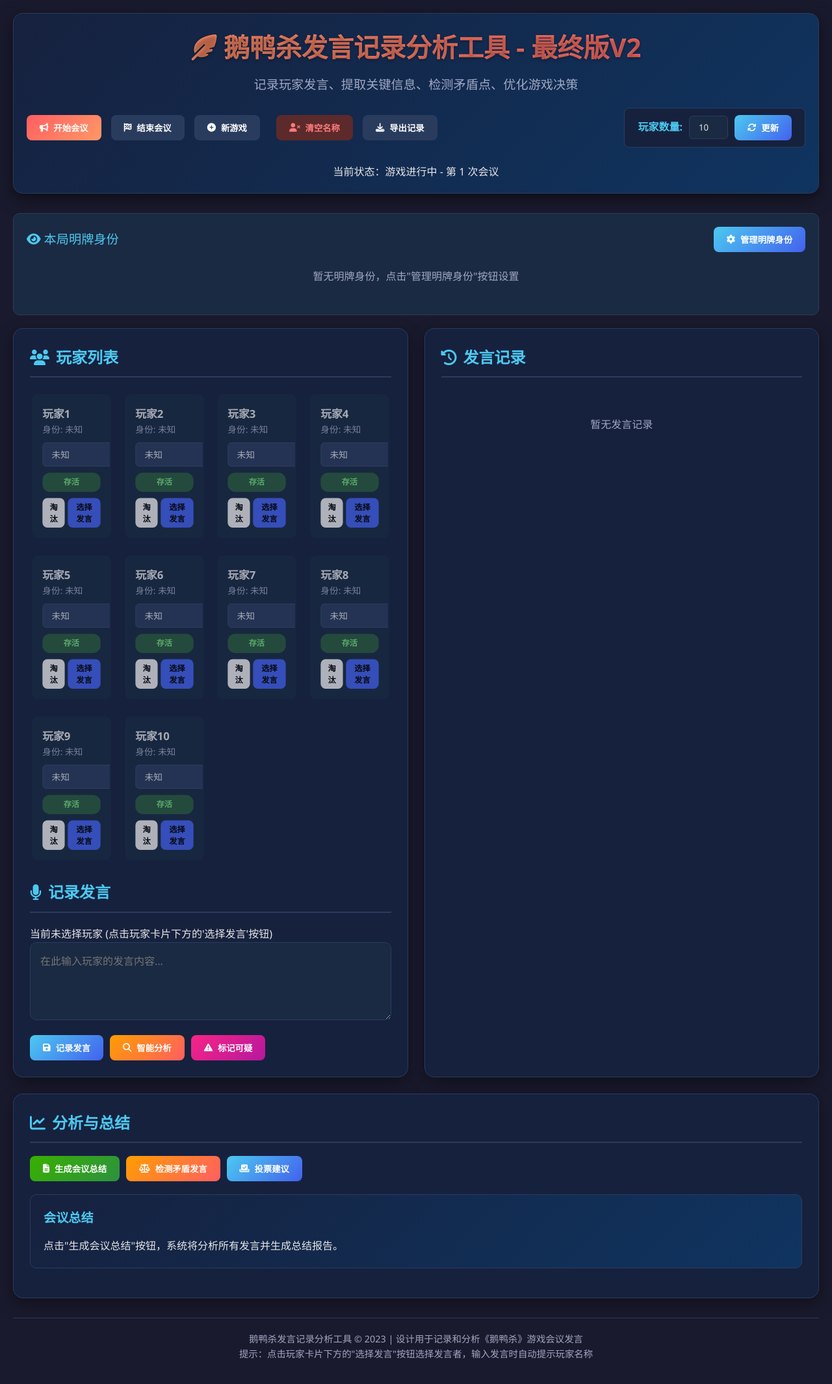
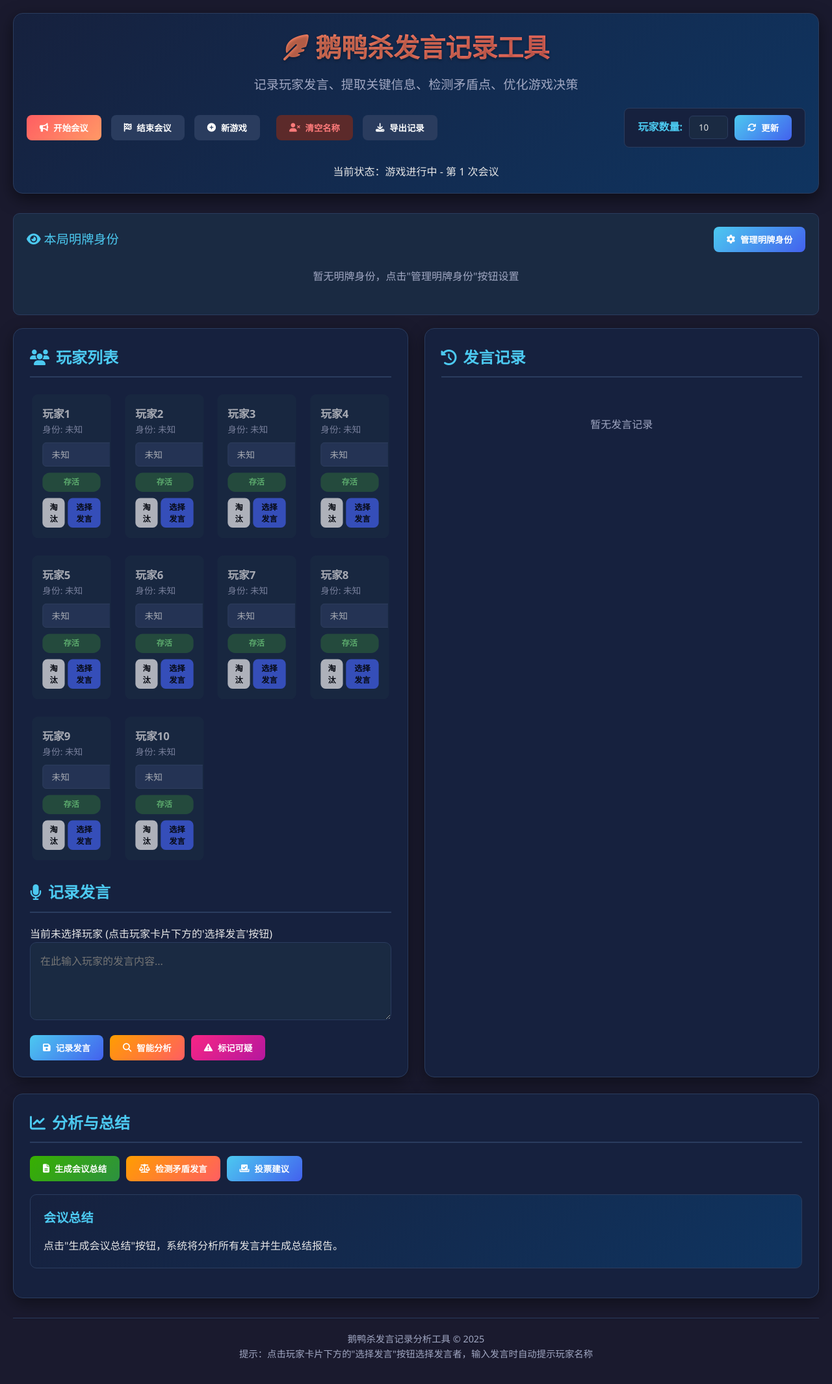
Before and after one commit to yuanruicui/GGD, a plain HTML site: page index.html in a window 1280 px wide. Shown: the whole page at 65% size. Drawn offline with Linux system fonts and the light colour scheme.

Commit message:
Add files via upload

```diff
--- a/index.html
+++ b/index.html
@@ -728,7 +728,7 @@
 <body>
     <div class="container">
         <header>
-            <h1><i class="fas fa-feather-alt"></i> 鹅鸭杀发言记录分析工具 - 最终版V2</h1>
+            <h1><i class="fas fa-feather-alt"></i> 鹅鸭杀发言记录工具</h1>
             <p class="subtitle">记录玩家发言、提取关键信息、检测矛盾点、优化游戏决策</p>
 
             <div class="game-controls">
@@ -843,7 +843,7 @@
         </div>
 
         <footer>
-            <p>鹅鸭杀发言记录分析工具 &copy; 2023 | 设计用于记录和分析《鹅鸭杀》游戏会议发言</p>
+            <p>鹅鸭杀发言记录分析工具 &copy; 2025</p>
             <p>提示：点击玩家卡片下方的"选择发言"按钮选择发言者，输入发言时自动提示玩家名称</p>
         </footer>
     </div>
```
Also changed, not shown: 1 other file.
